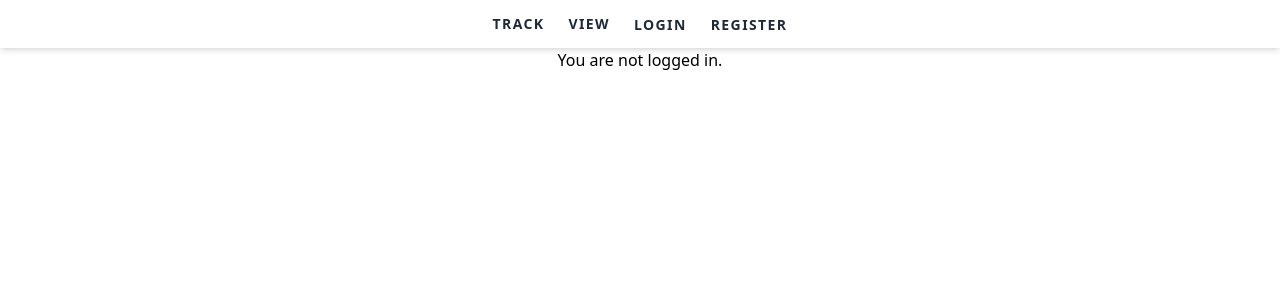
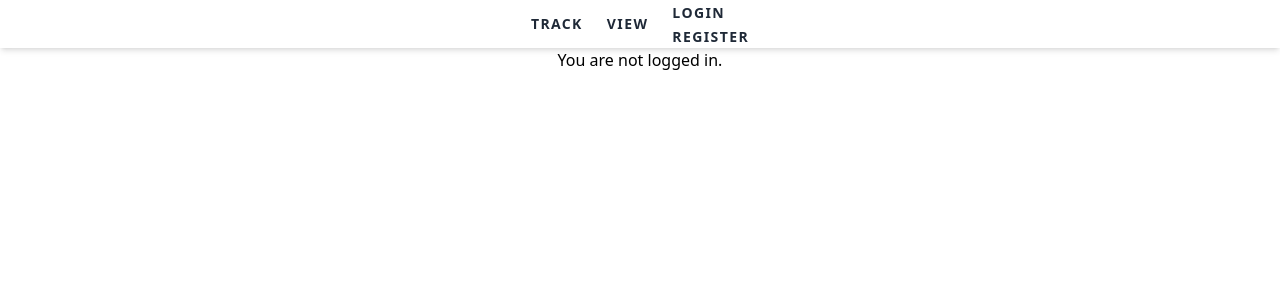
Before and after one commit to alessandrocruz5/check-in-frontend, an Angular app: page /check-in in a window 1280 px wide. Shown: the top 300 px of the page. Built offline with nearby package versions, Linux system fonts and the light colour scheme; no server answers; what @swimlane/ngx-charts would draw is missing.

Commit message:
Check in card view

```diff
--- a/src/app/app-routing.module.ts
+++ b/src/app/app-routing.module.ts
@@ -23,6 +23,10 @@ const routes: Routes = [
     component: RegisterComponent,
   },
   {
+    path: 'logout',
+    component: LoginComponent,
+  },
+  {
     path: '',
     redirectTo: '/check-in',
     pathMatch: 'full',
--- a/src/app/components/auth/login/login.component.ts
+++ b/src/app/components/auth/login/login.component.ts
@@ -2,6 +2,7 @@ import { HttpClient } from '@angular/common/http';
 import { Component, OnInit } from '@angular/core';
 import { FormBuilder, FormGroup, Validators } from '@angular/forms';
 import { Router } from '@angular/router';
+import { Emitters } from 'src/app/emitters/emitters';
 import Swal from 'sweetalert2';
 
 @Component({
@@ -11,6 +12,7 @@ import Swal from 'sweetalert2';
 })
 export class LoginComponent implements OnInit {
   loginForm: FormGroup;
+  authenticated = false;
 
   constructor(
     private http: HttpClient,
@@ -19,6 +21,10 @@ export class LoginComponent implements OnInit {
   ) {}
 
   ngOnInit() {
+    Emitters.authEmitter.subscribe((isAuthenticated: boolean) => {
+      this.authenticated = isAuthenticated;
+    });
+
     this.loginForm = this.fb.group({
       email: ['', [Validators.required, Validators.email]],
       password: ['', Validators.required],
--- a/src/app/components/common/header/header.component.html
+++ b/src/app/components/common/header/header.component.html
@@ -14,7 +14,40 @@
       class="px-3 text-sm font-semibold text-gray-800 uppercase tracking-widest hover:text-gray-700"
       >View</a
     >
-    <div *ngIf="!authenticated">
+    <ul *ngIf="!authenticated">
+      <li>
+        <a
+          routerLink="/login"
+          routerLinkActive="active"
+          ariaCurrentWhenActive="page"
+          class="px-3 text-sm font-semibold text-gray-800 uppercase tracking-widest hover:text-gray-700"
+          >Login</a
+        >
+      </li>
+      <li>
+        <a
+          routerLink="/register"
+          routerLinkActive="active"
+          ariaCurrentWhenActive="page"
+          class="px-3 text-sm font-semibold text-gray-800 uppercase tracking-widest hover:text-gray-700"
+          >Register</a
+        >
+      </li>
+    </ul>
+
+    <ul *ngIf="authenticated">
+      <li>
+        <a
+          routerLink="/logout"
+          (click)="logout()"
+          routerLinkActive="active"
+          ariaCurrentWhenActive="page"
+          class="px-3 text-sm font-semibold text-gray-800 uppercase tracking-widest hover:text-gray-700"
+          >Logout</a
+        >
+      </li>
+    </ul>
+    <!-- <div *ngIf="!authenticated">
       <a
         routerLink="/login"
         routerLinkActive="active"
@@ -30,7 +63,7 @@
         >Register</a
       >
     </div>
-    <div *ngIf="authenticated">
+    <div>
       <a
         routerLink="/login"
         (click)="logout()"
@@ -39,6 +72,6 @@
         class="px-3 text-sm font-semibold text-gray-800 uppercase tracking-widest hover:text-gray-700"
         >Logout</a
       >
-    </div>
+    </div> -->
   </div>
 </header>
--- a/src/app/components/dashboard/card/card.component.html
+++ b/src/app/components/dashboard/card/card.component.html
@@ -6,6 +6,10 @@
     <div class="py-10 w-5/6 mx-auto">
       <div class="py-4 flex justify-between border-2 rounded-xl">
         <div class="pl-6 py-2">
+          <div>
+            <label>Owner: </label>
+            {{ card.userName }}
+          </div>
           <div>
             <label>No. of hours: </label>
             {{ card.hours }}
--- a/src/app/components/dashboard/card/card.component.ts
+++ b/src/app/components/dashboard/card/card.component.ts
@@ -1,6 +1,7 @@
 import { HttpClient } from '@angular/common/http';
 import { Component, OnInit } from '@angular/core';
 import { Emitters } from 'src/app/emitters/emitters';
+import { Checkin } from 'src/app/model/checkin';
 import { ChartService } from 'src/app/services/chart.service';
 
 @Component({
@@ -9,7 +10,7 @@ import { ChartService } from 'src/app/services/chart.service';
   styleUrls: ['./card.component.css'],
 })
 export class CardComponent implements OnInit {
-  cards: any[] = [];
+  cards: Checkin[] = [];
   authenticated = false;
   message: any;
 
@@ -23,28 +24,28 @@ export class CardComponent implements OnInit {
       .subscribe(
         (res: any) => {
           Emitters.authEmitter.emit((this.authenticated = true));
+          this.fetchCards();
         },
         (err) => {
           this.message = 'You are not logged in.';
           Emitters.authEmitter.emit((this.authenticated = false));
         }
       );
-
-    this.fetchCards();
   }
 
   fetchCards() {
-    // this.http.get<any[]>('http://localhost:1217/api/forms').subscribe(
-    //   (data) => {
-    //     this.cards = data;
-    //   },
-    //   (error) => {
-    //     console.error(error);
-    //   }
-    // );
-    this.chartService.getData().subscribe((data: any) => {
-      this.cards = data;
-      console.log(this.cards);
-    });
+    this.chartService.getCheckIns().subscribe(
+      (data: Checkin[]) => {
+        this.cards = data;
+        console.log(this.cards);
+      },
+      (err) => {
+        if (err.status === 500) {
+          console.error(err.message);
+        } else {
+          console.error(err.error.message || err.statusText);
+        }
+      }
+    );
   }
 }
--- a/src/app/components/dashboard/chart/chart.component.ts
+++ b/src/app/components/dashboard/chart/chart.component.ts
@@ -32,12 +32,12 @@ export class ChartComponent implements OnInit {
   constructor(private chartService: ChartService) {}
 
   ngOnInit(): void {
-    this.chartService.getData().subscribe((data: any) => {
-      this.chartLabels = data.map((d: any) => d.createdAt);
-      this.chartData = data.map((d: any) => {
-        return {};
-      });
-    });
+    // this.chartService.getData().subscribe((data: any) => {
+    //   this.chartLabels = data.map((d: any) => d.createdAt);
+    //   this.chartData = data.map((d: any) => {
+    //     return {};
+    //   });
+    // });
   }
 
   getRandomColor(): string {
--- a/src/app/components/dashboard/form/form.component.html
+++ b/src/app/components/dashboard/form/form.component.html
@@ -17,7 +17,7 @@
           <input
             class="border-2 border-gray-400 rounded-lg p-2 w-2/5"
             type="text"
-            placeholder="Tag"
+            placeholder="#tag"
             formControlName="tag"
           />
         </div>
--- a/src/app/components/dashboard/form/form.component.ts
+++ b/src/app/components/dashboard/form/form.component.ts
@@ -38,8 +38,13 @@ export class FormComponent implements OnInit {
   });
 
   onSubmit() {
+    let tagValue = this.checkInForm.get('tag').value;
+    if (!tagValue.startsWith('#')) {
+      tagValue = '#' + tagValue;
+      this.checkInForm.get('tag').setValue(tagValue);
+    }
+
     console.log(this.checkInForm.value);
-
     const formData = this.checkInForm.value;
     this.http
       .post('http://localhost:1217/api/newCheckIn', formData, {
--- /dev/null
+++ b/src/app/model/checkin.ts
@@ -0,0 +1,9 @@
+export interface Checkin {
+  _id: string;
+  hours: number;
+  tag: string;
+  activity: string;
+  createdAt: Date;
+  updatedAt: Date;
+  userName: string;
+}
--- a/src/app/services/chart.service.ts
+++ b/src/app/services/chart.service.ts
@@ -1,13 +1,16 @@
 import { Injectable } from '@angular/core';
 import { HttpClient } from '@angular/common/http';
+import { Checkin } from '../model/checkin';
 
 @Injectable({
   providedIn: 'root',
 })
 export class ChartService {
+  private apiUrl = 'http://localhost:1217/api';
+
   constructor(private http: HttpClient) {}
 
-  getData() {
-    return this.http.get('http://localhost:1217/api/check-ins');
+  getCheckIns() {
+    return this.http.get<Checkin[]>(`${this.apiUrl}/forms`);
   }
 }
```
